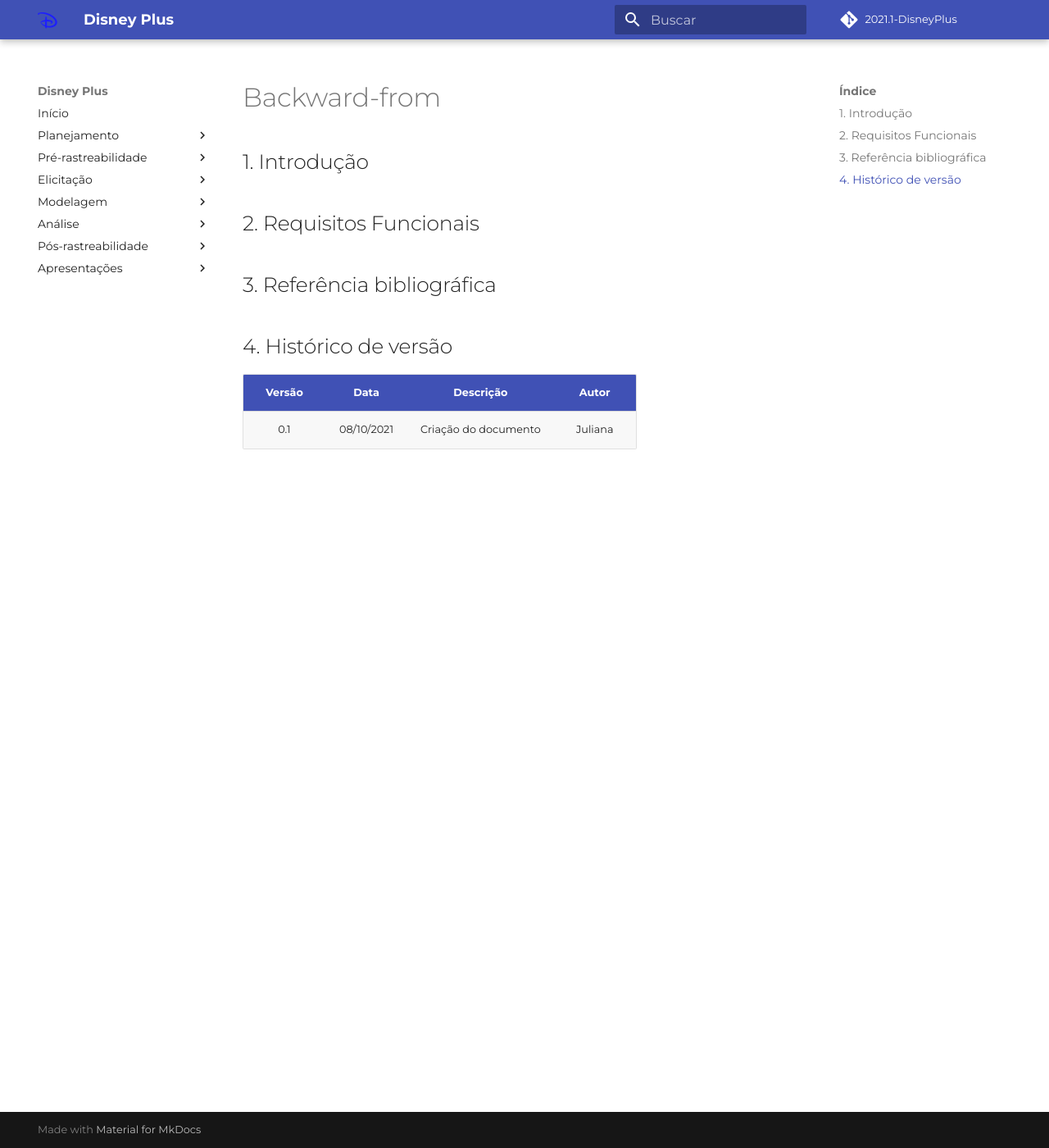
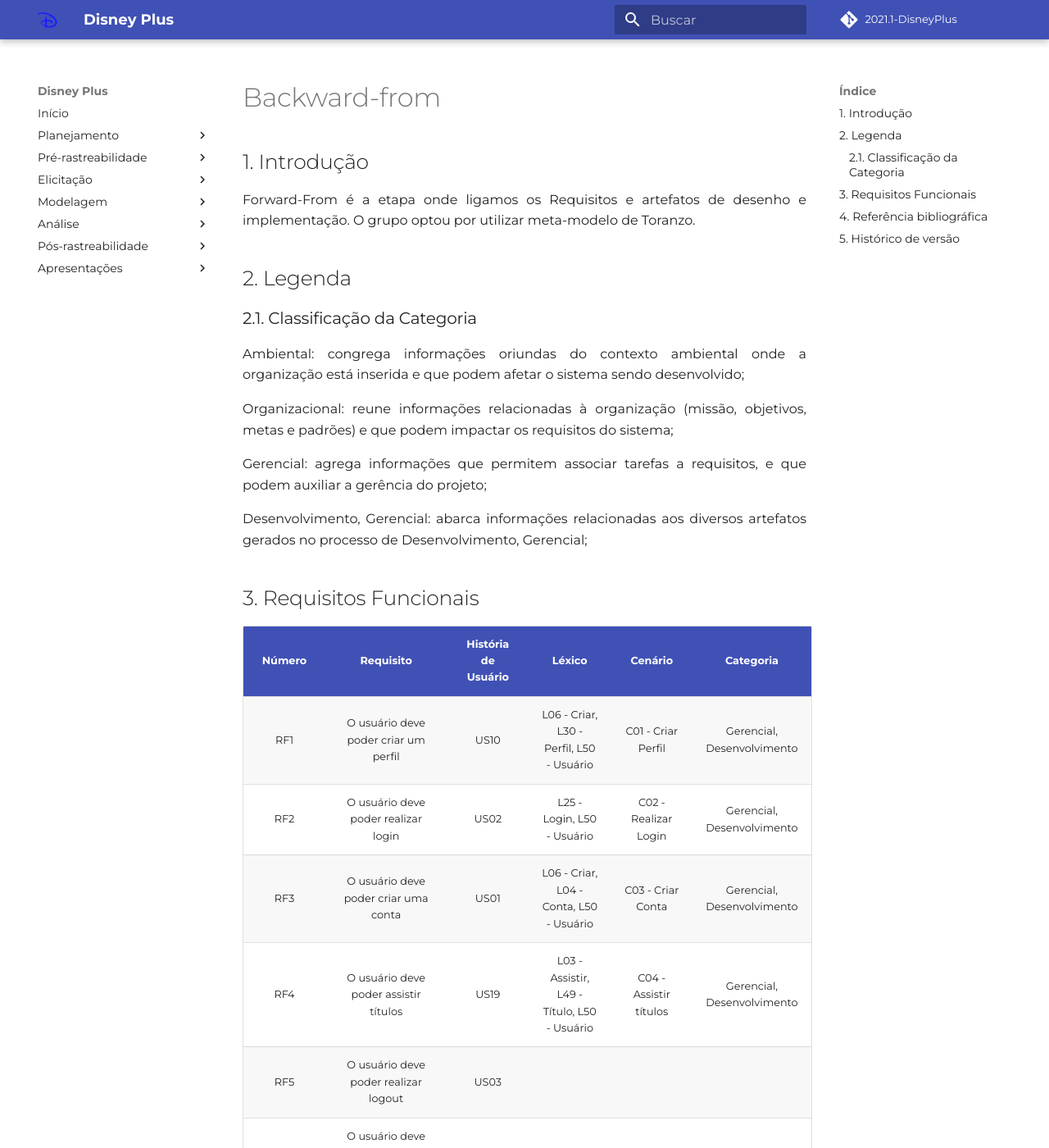
Before and after one commit to Requisitos-de-Software/2021.1-DisneyPlus, an MkDocs documentation site: the page built from docs/pos_rastreabilidade/forward_from.md, in a window 1280 px wide and 1400 px high. Shown: the whole window at 82% size. Built offline with MkDocs 1.6.1 and Material for MkDocs 9.7.7, drawn with Linux system fonts in a browser that asks for light colours; some web fonts are replaced; comment, search, counter and statistics services are not loaded; some of the changed text lies outside the part shown.

Commit message:
Add user stories

```diff
--- a/docs/pos_rastreabilidade/forward_from.md
+++ b/docs/pos_rastreabilidade/forward_from.md
@@ -1,13 +1,67 @@
 # Backward-from
 
 ## 1. Introdução
+Forward-From é a etapa onde ligamos os Requisitos e artefatos de desenho e implementação. O grupo optou por utilizar meta-modelo de Toranzo.
 
-## 2. Requisitos Funcionais
+## 2. Legenda
 
-## 3. Referência bibliográfica
+### 2.1. Classificação da Categoria
+Ambiental: congrega informações oriundas do contexto ambiental onde a organização está inserida e que podem afetar o sistema sendo desenvolvido;
 
-## 4. Histórico de versão
+Organizacional: reune informações relacionadas à organização (missão, objetivos, metas e padrões) e que podem impactar os requisitos do sistema;
 
-| Versão | Data       | Descrição            | Autor        |
-| ------ | ---------- | -------------------- | ------------ |
-| 0.1    | 08/10/2021 | Criação do documento | Juliana      |
+Gerencial: agrega informações que permitem associar tarefas a requisitos, e que podem auxiliar a gerência do projeto;
+
+Desenvolvimento, Gerencial: abarca informações relacionadas aos diversos artefatos gerados no processo de Desenvolvimento, Gerencial;
+
+## 3. Requisitos Funcionais
+
+
+| Número | Requisito                                                  | História de Usuário   | Léxico | Cenário | Categoria |
+|--------|------------------------------------------------------------|-----------------------|----------------------------------------|---------   |-----------|
+|  RF1   | O usuário deve poder criar um perfil                       |         US10          |L06 - Criar, L30 - Perfil, L50 - Usuário| C01 - Criar Perfil|Gerencial, Desenvolvimento|
+|  RF2   | O usuário deve poder realizar login                        |         US02          |L25 - Login, L50 - Usuário|C02 - Realizar Login       |Gerencial, Desenvolvimento|
+|  RF3   | O usuário deve poder criar uma conta                       |         US01          |L06 - Criar, L04 - Conta, L50 - Usuário|C03 - Criar Conta |Gerencial, Desenvolvimento|
+|  RF4   | O usuário deve poder assistir títulos                      |         US19          |L03 - Assistir, L49 - Título, L50 - Usuário|C04 - Assistir títulos|Gerencial, Desenvolvimento|
+|  RF5   | O usuário deve poder realizar logout                       |         US03          |
+|  RF6   | O usuário deve poder pesquisar títulos                     |         US20          |
+|  RF7   | O usuário deve poder recuperar sua senha                   |         US04          |
+|  RF8   | O usuário deve poder selecionar um perfil                  |         US11          |
+|  RF9   | O usuário deve poder controlar o volume de um título       |         US21          |
+|  RF10  | O usuário deve poder cancelar sua assinatura               |         US05          |
+|  RF11  | O usuário deve poder retomar um título                     |         US22          |
+|  RF12  | O usuário deve poder controlar o tempo de um título        |         US23          |
+|  RF13  | O usuário deve poder editar um perfil                      |         US12          |
+|  RF14  | O usuário deve poder ver informações da sua conta          |         US06          |
+|  RF15  | O usuário deve poder renovar sua assinatura                |         US07          |
+|  RF16  | O usuário deve poder alterar a legenda                     |         US24	      |
+|  RF17  | O usuário deve poder filtrar títulos                       |         US26          |
+|  RF18  | O usuário deve poder baixar um título para assitir offline |         US25          |
+|  RF19  | O usuário deve poder mudar dados de pagamento              |         US08          |
+|  RF20  | O usuário deve poder marcar títulos para assistir depois   |         US27          |
+|  RF21  | O usuário deve poder reproduzir automaticamente            |         US28          |
+|  RF22  | O usuário deve poder criar uma lista                       |         US14          |
+|  RF23  | O usuário deve poder alterar o idioma                      |         US29          |
+|  RF24  | O usuário deve poder pular a abertura                      |         US30          |
+|  RF25  | O usuário deve poder trocar a qualidade da stream          |         US31          |
+|  RF26  | O usuário deve poder adicionar um título em uma lista      |         US15          |
+|  RF27  | O usuário deve poder colocar um pin para acessar um perfil |         US13          |
+|  RF28  | O usuário deve poder criar um perfil infantil              |         US16          |
+|  RF29  | O usuário deve poder excluir um perfil                     |         US17          |
+|  RF30  | O usuário deve poder assistir um trailer                   |         US32          |
+|  RF31  | O usuário deve poder visualizar detalhes do título         |         US33          |
+|  RF32  | O usuário deve poder sair de todos os dispositivos         |         US09          |
+|  RF33  | O usuário deve poder assistir em segundo plano             |         US34          |
+|  RF34  | O usuário deve poder entrar em um grupo watch              |         US35          |
+|  RF35  | O usuário deve poder restringir a criação de perfis        |         US18          |
+
+
+## 4. Referência bibliográfica
+
+## 5. Histórico de versão
+
+| Versão | Data       | Descrição                    | Autor                   |
+| ------ | ---------- | ---------------------------- | ----------------------- |
+| 0.1    | 08/10/2021 | Criação do documento         | Juliana Valle           |
+| 0.2    | 08/10/2021 | Descrição da introdução      | Vinícius Saturnino      |
+| 0.3    | 08/10/2021 | Desenvolvimento do documento | Juliana Valle           |
```
